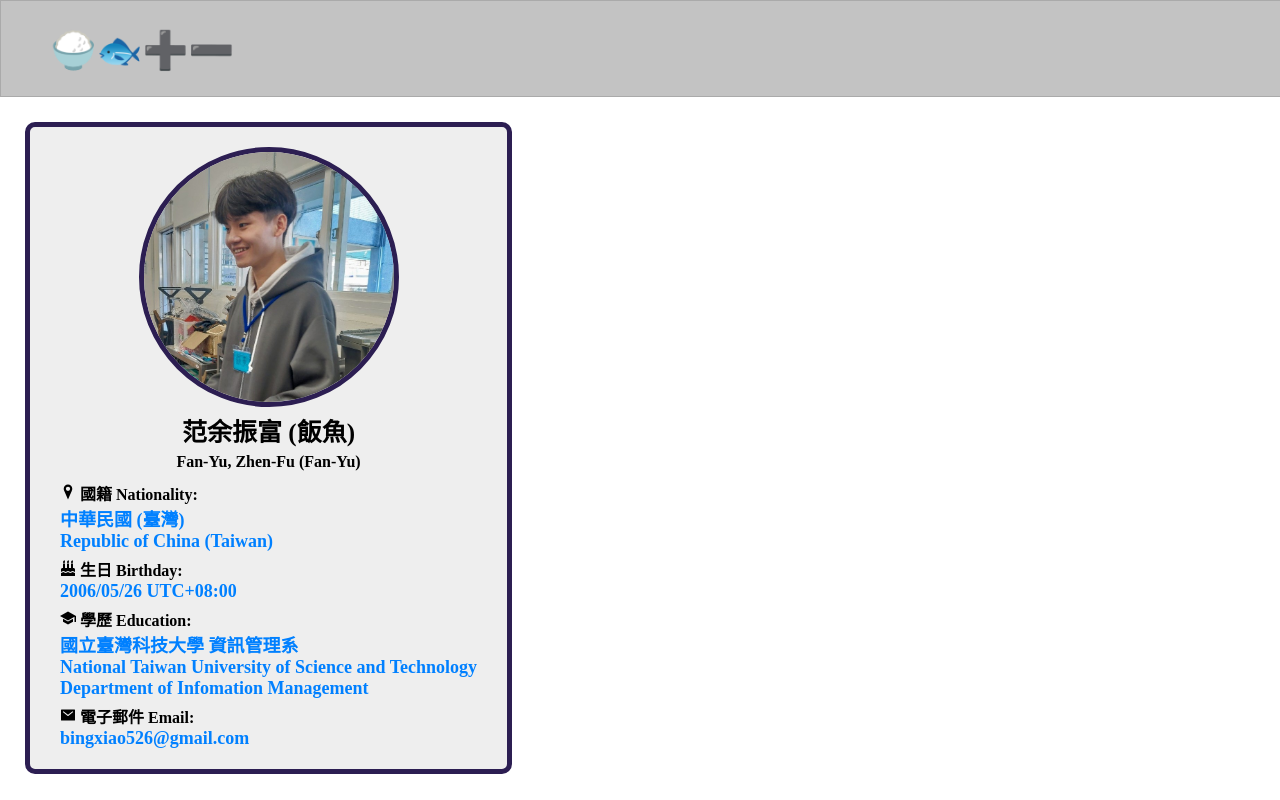
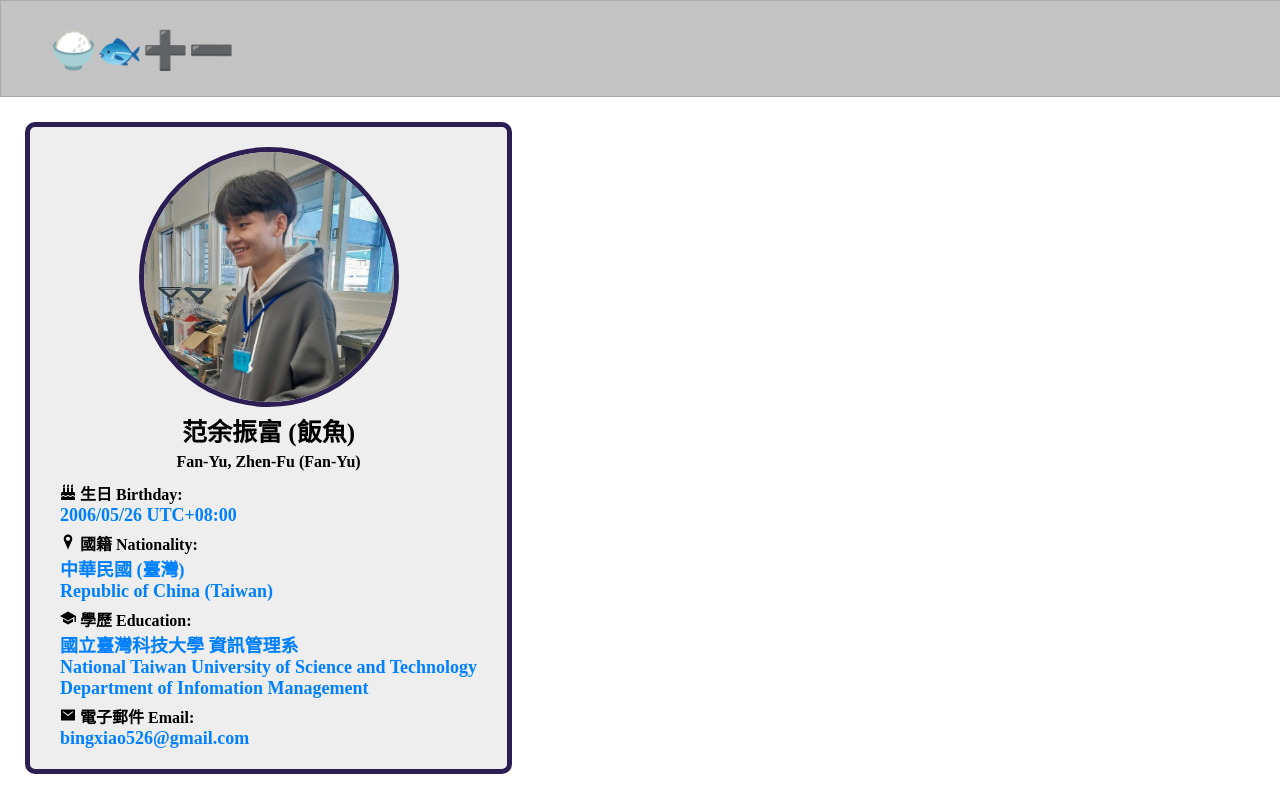
Before and after one commit to fanyuuu2006/fanyu-web, a Next.js app in the folder frontend/: page / in a window 1280 px wide. Shown: the top 800 px of the page. Built offline with nearby package versions, Linux system fonts and the light colour scheme.

Commit message:
refactor: 生日移至表格第一個

```diff
--- a/frontend/src/components/ProfileDiv.jsx
+++ b/frontend/src/components/ProfileDiv.jsx
@@ -55,6 +55,12 @@ function FileTable() {
       <tbody>
         <tr>
           <TableData isValue={false}>
+            <FaBirthdayCake /> 生日 Birthday:
+          </TableData>
+          <TableData isValue={true}>{Profile.Birthday}</TableData>
+        </tr>
+        <tr>
+          <TableData isValue={false}>
             <GiPositionMarker /> 國籍 Nationality:
           </TableData>
           <TableData isValue={true}>
@@ -68,12 +74,6 @@ function FileTable() {
               {Profile.Nationality.English}
             </a>
           </TableData>
-        </tr>
-        <tr>
-          <TableData isValue={false}>
-            <FaBirthdayCake /> 生日 Birthday:
-          </TableData>
-          <TableData isValue={true}>{Profile.Birthday}</TableData>
         </tr>
         <tr>
           <TableData isValue={false}>
```
